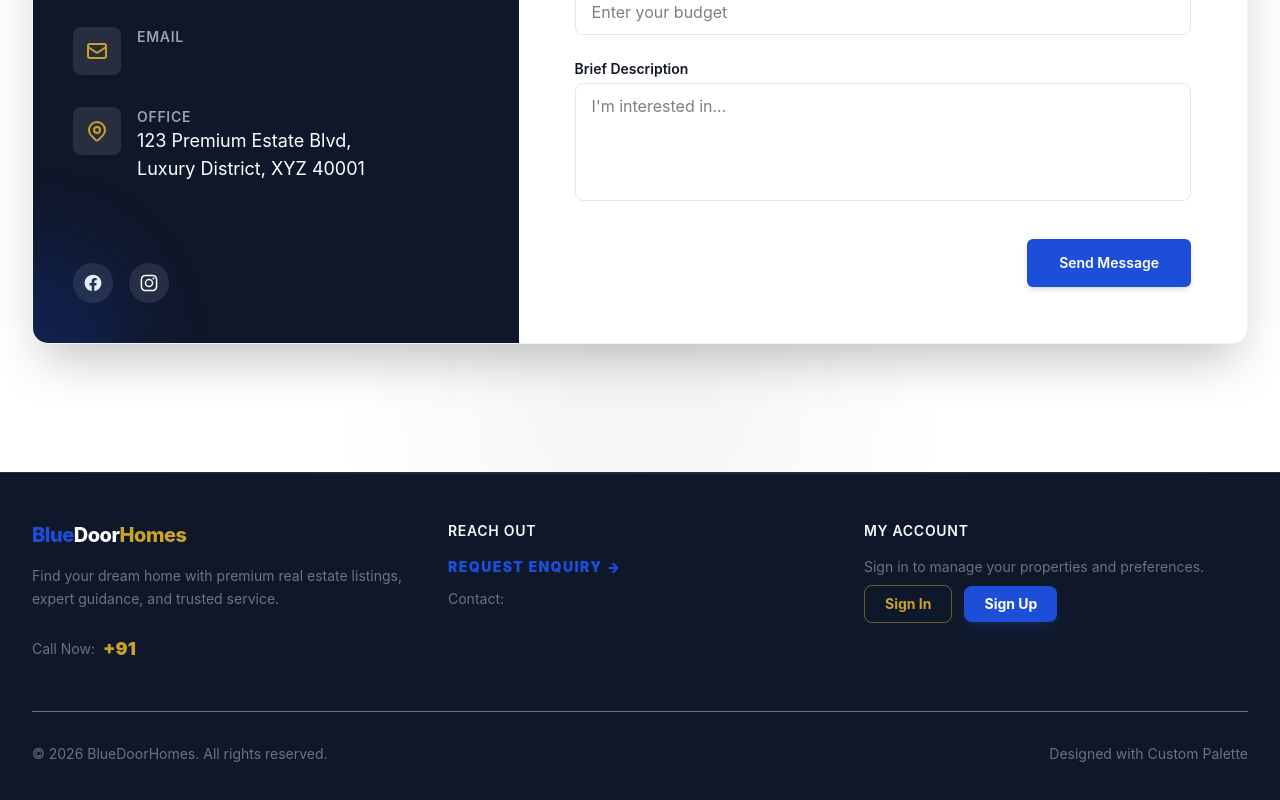
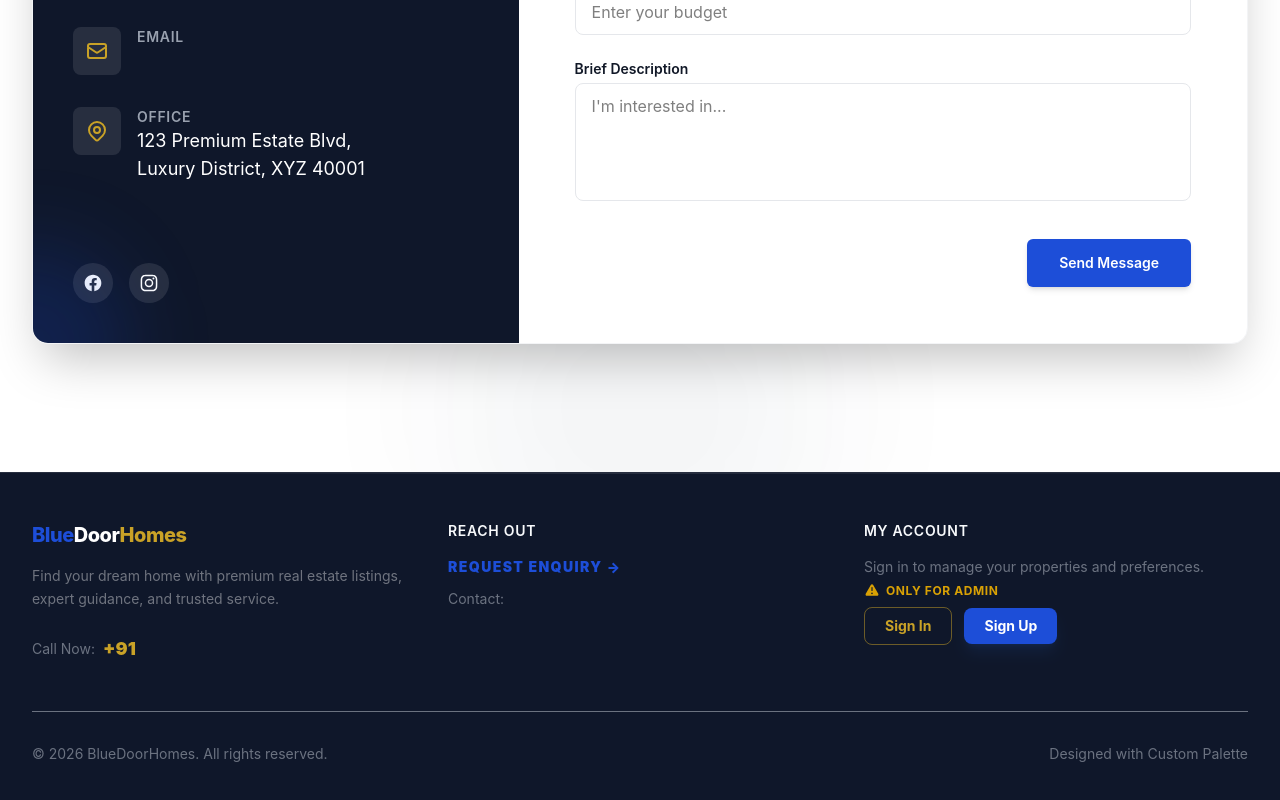
Before and after one commit to kushalkambar5/BlueDoorHomes, a React (Vite) app in the folder frontend/: page / in a window 1280 px wide. Shown: the part 2265-3065 px from the top of the page. Built offline with nearby package versions, Linux system fonts and the light colour scheme; no server answers.

Commit message:
signin/signup only for admin warning added

```diff
--- a/frontend/src/components/Footer.jsx
+++ b/frontend/src/components/Footer.jsx
@@ -61,8 +61,14 @@ function Footer() {
             <h3 className="text-sm font-semibold uppercase tracking-wider text-[#F8FAFC]">
               My Account
             </h3>
-            <div className="text-sm text-[#6B7280] mb-2">
-              Sign in to manage your properties and preferences.
+            <div className="text-sm text-[#6B7280] mb-2 flex flex-col gap-1.5">
+              <span>Sign in to manage your properties and preferences.</span>
+              <span className="text-yellow-500/90 font-bold text-xs tracking-wider flex items-center gap-1.5">
+                <svg xmlns="http://www.w3.org/2000/svg" viewBox="0 0 20 20" fill="currentColor" className="w-4 h-4">
+                  <path fillRule="evenodd" d="M8.485 2.495c.673-1.167 2.357-1.167 3.03 0l6.28 10.875c.673 1.167-.17 2.625-1.516 2.625H3.72c-1.347 0-2.189-1.458-1.515-2.625L8.485 2.495zM10 5a.75.75 0 01.75.75v3.5a.75.75 0 01-1.5 0v-3.5A.75.75 0 0110 5zm0 9a1 1 0 100-2 1 1 0 000 2z" clipRule="evenodd" />
+                </svg>
+                ONLY FOR ADMIN
+              </span>
             </div>
 
             {!isSignedIn && (
```
